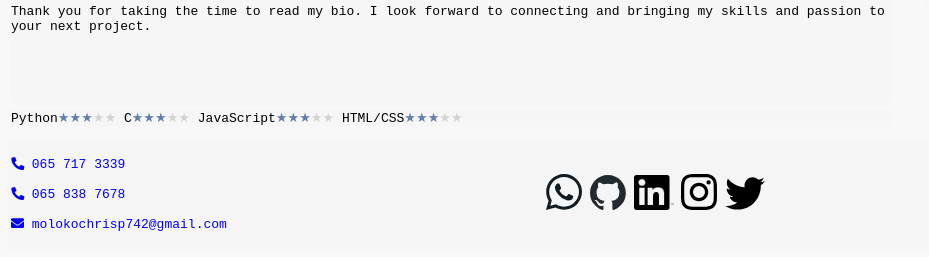
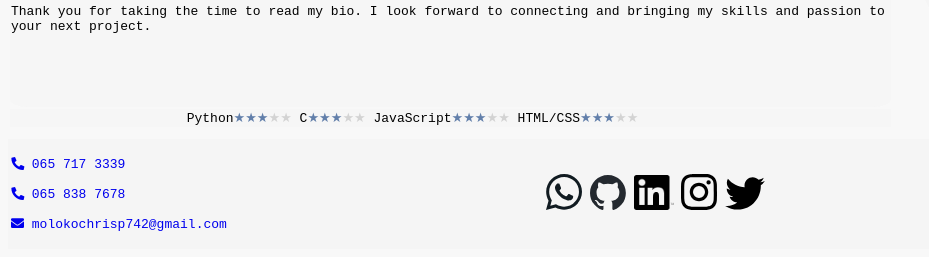
Before and after one commit to molokochris/bootcamp.pw, a plain HTML site: page index.html in a window 1280 px wide. Shown: the part 814-1071 px from the top of the page, 0-929 px from the left. Drawn offline with Linux system fonts and the light colour scheme.

```diff
--- a/index.html
+++ b/index.html
@@ -59,12 +59,12 @@
 
                 <tr>
                     <td style="background-color: #f6f6f6;">
-                        <div style="display: inline-block;">
+                        <div style="display: inline-block; margin-left: 20%;">
                             Python<span style="color: #627faa;">&#9733;</span><span style="color: #627faa;">&#9733;</span><span style="color: #627faa;">&#9733;</span><span style="color: lightgray;">&#9733;</span><span style="color: lightgray;">&#9733;</span>
                             C<span style="color: #627faa;">&#9733;</span><span style="color: #627faa;">&#9733;</span><span style="color: #627faa;">&#9733;</span><span style="color: lightgray;">&#9733;</span><span style="color: lightgray;">&#9733;</span>
                             JavaScript<span style="color: #627faa;">&#9733;</span><span style="color: #627faa;">&#9733;</span><span style="color: #627faa;">&#9733;</span><span style="color: lightgray;">&#9733;</span><span style="color: lightgray;">&#9733;</span>
                             HTML/CSS<span style="color: #627faa;">&#9733;</span><span style="color: #627faa;">&#9733;</span><span style="color: #627faa;">&#9733;</span><span style="color: lightgray;">&#9733;</span><span style="color: lightgray;">&#9733;</span>
-                          </div>
+                        </div>
 
                     </td>
                 </tr>
```
